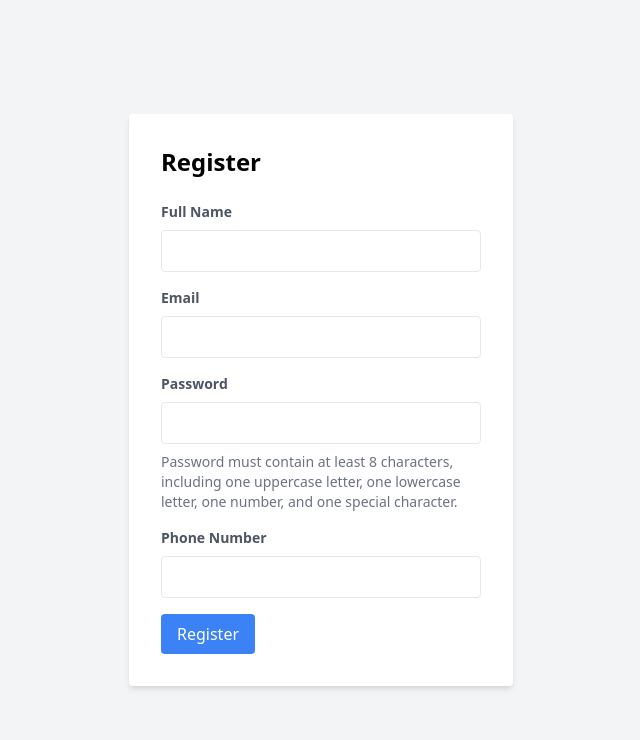
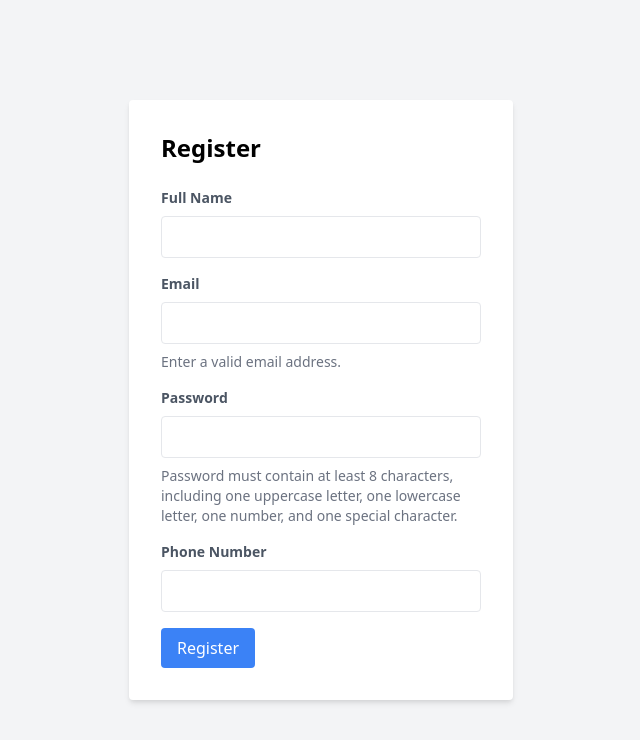
Before and after one commit to AbdulSami455/FastApi-panel, a FastAPI app: page /register in a window 1280 px wide. Shown: the top 740 px of the page, without its empty margins (319-959 px from the left). Run offline with FastAPI, Linux system fonts and the light colour scheme.

Commit message:
adding ....

```diff
--- a/templates/register.html
+++ b/templates/register.html
@@ -23,7 +23,8 @@
       <!-- Email -->
       <div class="mb-4">
         <label for="email" class="block text-gray-600 text-sm font-semibold mb-2">Email</label>
-        <input type="email" id="email" name="email" class="w-full p-2 border rounded" required>
+        <input type="email" id="email" name="email" class="w-full p-2 border rounded" pattern="[a-zA-Z0-9._%+-]+@[a-zA-Z0-9.-]+\.[a-zA-Z]{2,}$" title="Enter a valid email address" required>
+        <p class="text-sm text-gray-500 mt-2">Enter a valid email address.</p>
       </div>
 
       <!-- Password -->
```
